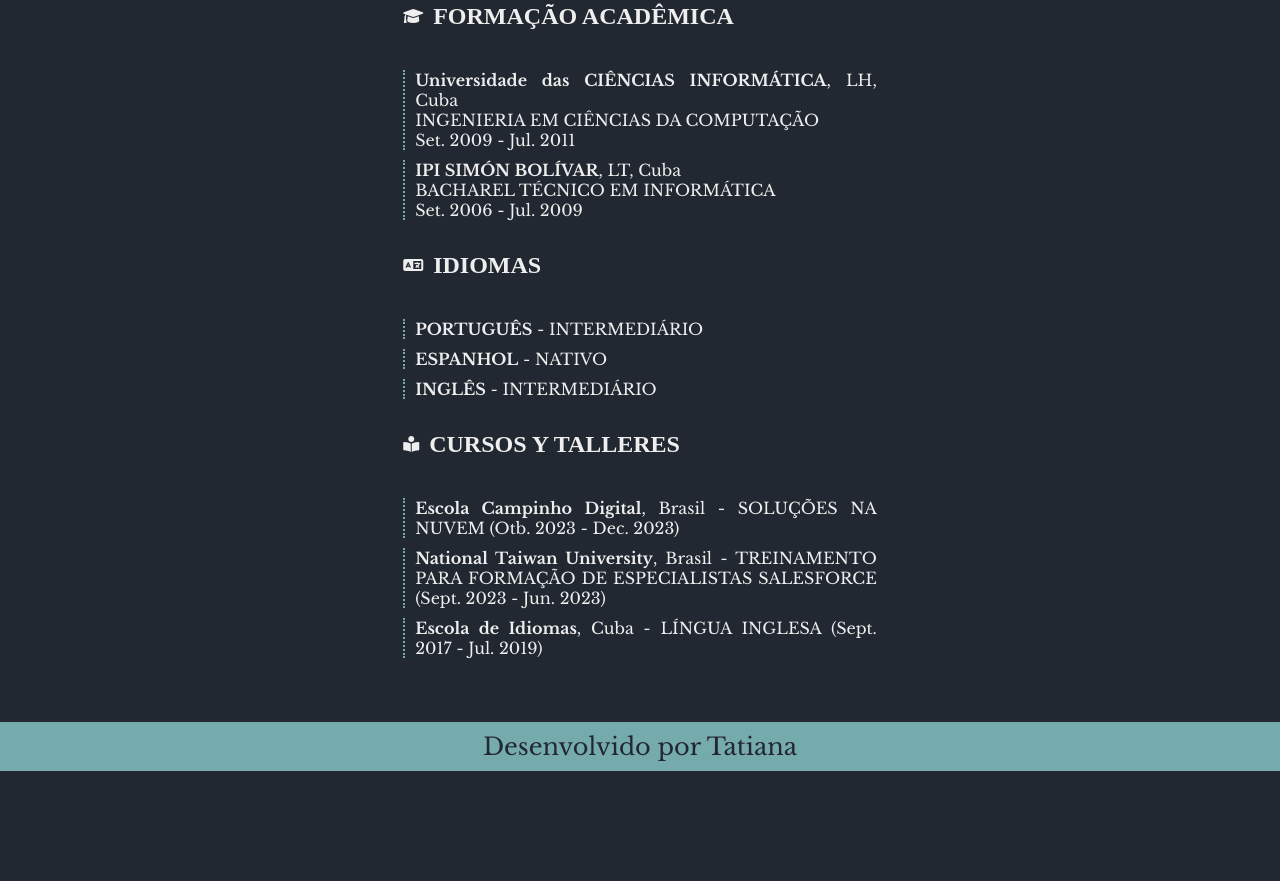
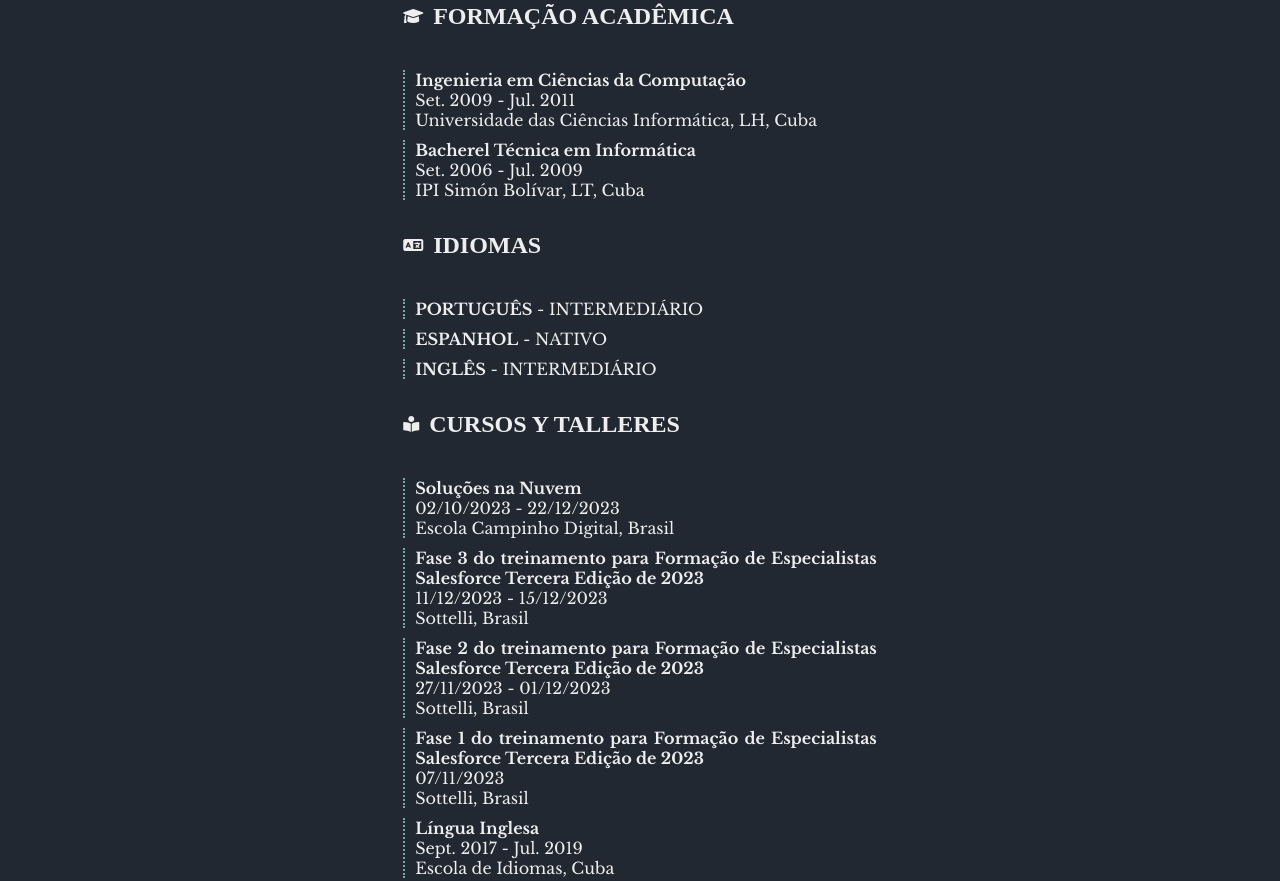
Before and after one commit to Tativv/Portafolio, a plain HTML site: page curriculum.html in a window 1280 px wide. Shown: the part 581-1462 px from the top of the page. Before the commit the page ends 1352 px from the top, so only its background shows below. Drawn offline with nearby package versions, Linux system fonts and the light colour scheme; a web font is replaced by a local one.

Commit message:
update curriculum.html

```diff
--- a/curriculum.html
+++ b/curriculum.html
@@ -68,8 +68,8 @@
             <h2>FORMAÇÃO ACADÊMICA</h2>
         </div>
             <div class="education-info">
-                <p><b>Universidade das CIÊNCIAS INFORMÁTICA</b>, LH, Cuba <br>INGENIERIA EM CIÊNCIAS DA COMPUTAÇÃO <br>Set. 2009 - Jul. 2011</p>
-                <p><b>IPI SIMÓN BOLÍVAR</b>, LT, Cuba <br>BACHAREL TÉCNICO EM INFORMÁTICA <br>Set. 2006 - Jul. 2009</p>
+                <p><b>Ingenieria em Ciências da Computação</b> <br>Set. 2009 - Jul. 2011 <br>Universidade das Ciências Informática, LH, Cuba </p>
+                <p><b>Bacherel Técnica em Informática</b> <br>Set. 2006 - Jul. 2009 <br>IPI Simón Bolívar, LT, Cuba </p>
             </div>
         </div>
 
@@ -91,9 +91,17 @@
             <h2>CURSOS Y TALLERES</h2>
         </div>
             <div class="education-info">
-                <p><b>Escola Campinho Digital</b>, Brasil - SOLUÇÕES NA NUVEM (Otb. 2023 - Dec. 2023)</p>
-                <p><b>National Taiwan University</b>, Brasil - TREINAMENTO PARA FORMAÇÃO DE ESPECIALISTAS SALESFORCE (Sept. 2023 - Jun. 2023)</p>
-                <p><b>Escola de Idiomas</b>, Cuba - LÍNGUA INGLESA (Sept. 2017 - Jul. 2019)</p>
+                <p><b>Soluções na Nuvem</b> <br>02/10/2023 - 22/12/2023 <br>Escola Campinho Digital, Brasil</p>
+                <p><b> Fase 3 do treinamento para Formação de
+                    Especialistas Salesforce Tercera
+                    Edição de 2023</b> <br>11/12/2023 - 15/12/2023 <br>Sottelli, Brasil </p>
+                    <p><b> Fase 2 do treinamento para Formação de
+                        Especialistas Salesforce Tercera
+                        Edição de 2023</b> <br>27/11/2023 - 01/12/2023 <br>Sottelli, Brasil </p>
+                <p><b> Fase 1 do treinamento para Formação de
+                    Especialistas Salesforce Tercera
+                    Edição de 2023</b> <br>07/11/2023 <br>Sottelli, Brasil </p>
+                <p><b>Língua Inglesa</b>  <br>Sept. 2017 - Jul. 2019 <br>Escola de Idiomas, Cuba</p>
             </div>
         </div>
 
```
